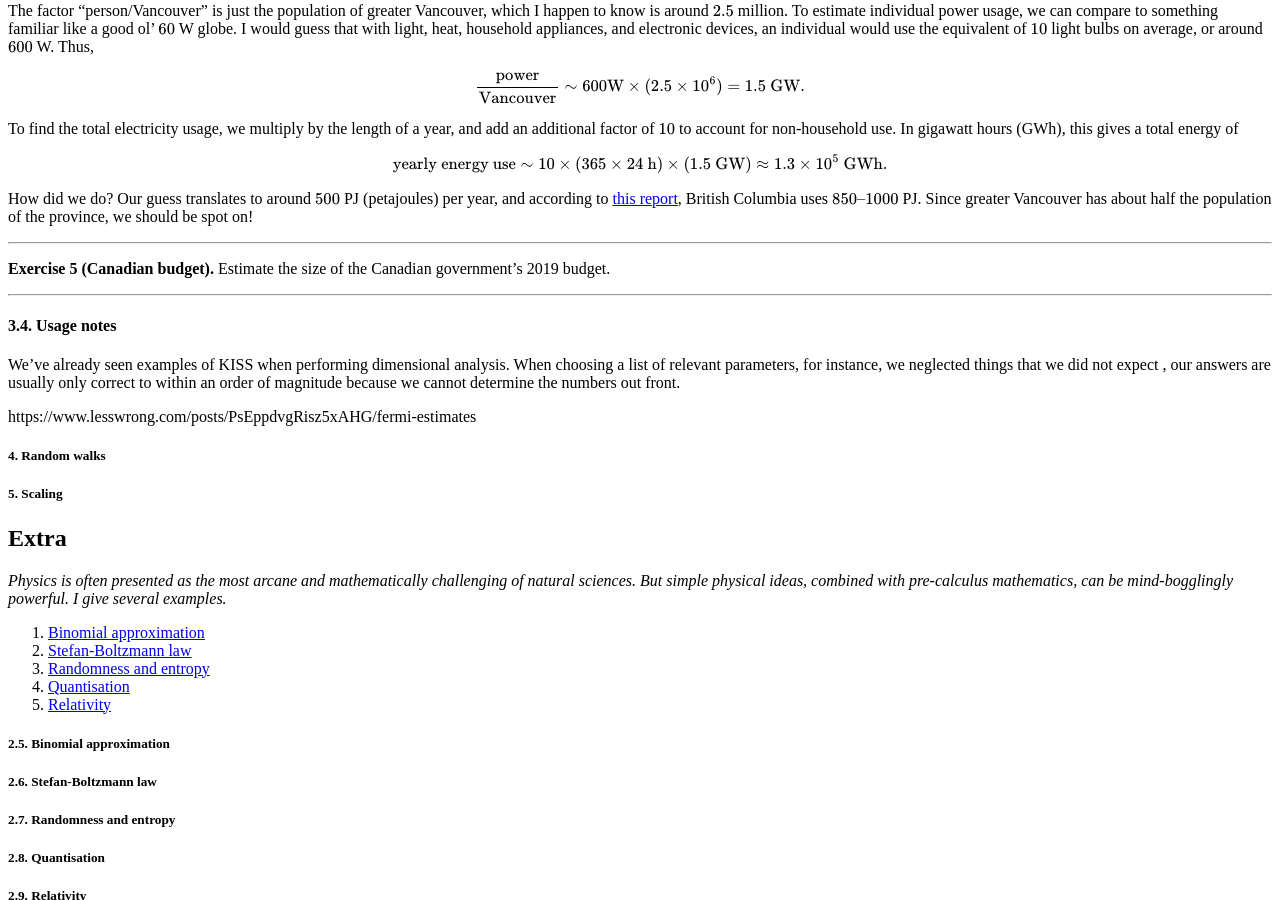
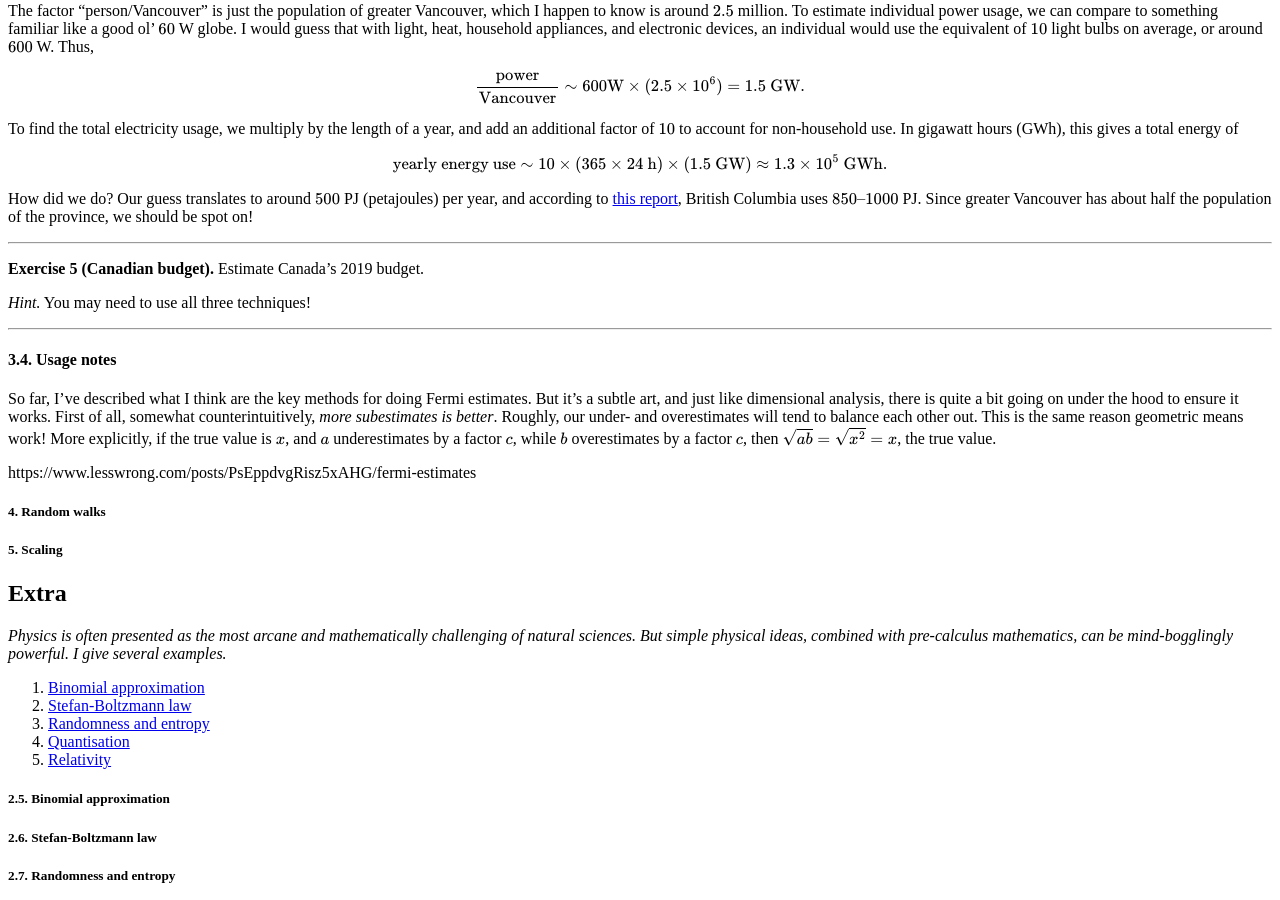
Before and after one commit to hapax/hapax.github.io, a Jekyll site: the page built from assets/simple-physics.md, in a window 1280 px wide and 900 px high, scrolled down 6383 px. Built offline with Jekyll 4.4.1, drawn with Linux system fonts in a browser that asks for light colours; our own code applies the rules of GitHub Pages for plain Markdown files; formulas are drawn with MathJax 3; a script that is not in the unit is left out; some of the changed text lies outside the part shown.

Commit message:
Update simple-physics.md

```diff
--- a/assets/simple-physics.md
+++ b/assets/simple-physics.md
@@ -667,18 +667,26 @@ we should be spot on!
 
 ---
 
-**Exercise 5 (Canadian budget).** Estimate the size of the Canadian government's 2019 budget.
+**Exercise 5 (Canadian budget).** Estimate Canada's 2019 budget.
+
+*Hint.* You may need to use all three techniques!
 
 ---
 
 #### 3.4. Usage notes<a id="sec-3-4" name="sec-3-4"></a>
 
-We've already seen examples of KISS when performing dimensional
-analysis.
-When choosing a list of relevant parameters, for instance, we
-neglected things that we did not expect , our answers are usually only
-correct to within an order of magnitude because we cannot determine
-the numbers out front.
+So far, I've described what I think are the key methods for doing
+Fermi estimates.
+But it's a subtle art, and just like dimensional analysis, there is
+quite a bit going on under the hood to ensure it works.
+First of all, somewhat counterintuitively, *more subestimates is
+better*.
+Roughly, our under- and overestimates will tend to balance each other
+out.
+This is the same reason geometric means work!
+More explicitly, if the true value is $x$, and $a$ underestimates by a
+factor $c$, while $b$ overestimates by a factor $c$, then $\sqrt{ab} =
+\sqrt{x^2} = x$, the true value.
 
 https://www.lesswrong.com/posts/PsEppdvgRisz5xAHG/fermi-estimates
 
@@ -957,3 +965,10 @@ proportional to displacement, $F = kx$, where $k$ is the *stiffness*.
 If the hardware store only stocks springs of stiffness $k = 100 \text{
 N/m}$, and you want a period of $t = 2$ s, how heavy should your
 pumpkin be?
+
+We've already seen examples of KISS when performing dimensional
+analysis.
+When choosing a list of relevant parameters, for instance, we
+neglected things that we did not expect , our answers are usually only
+correct to within an order of magnitude because we cannot determine
+the numbers out front.
```
